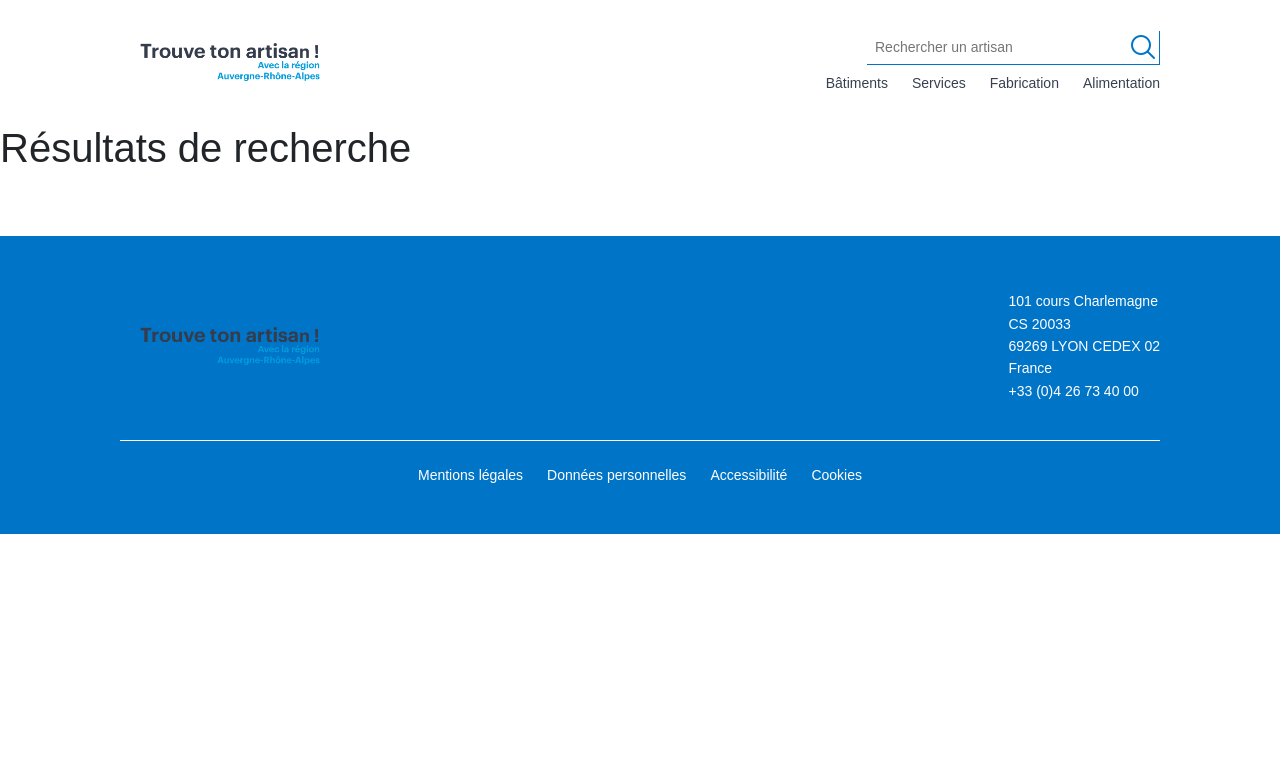
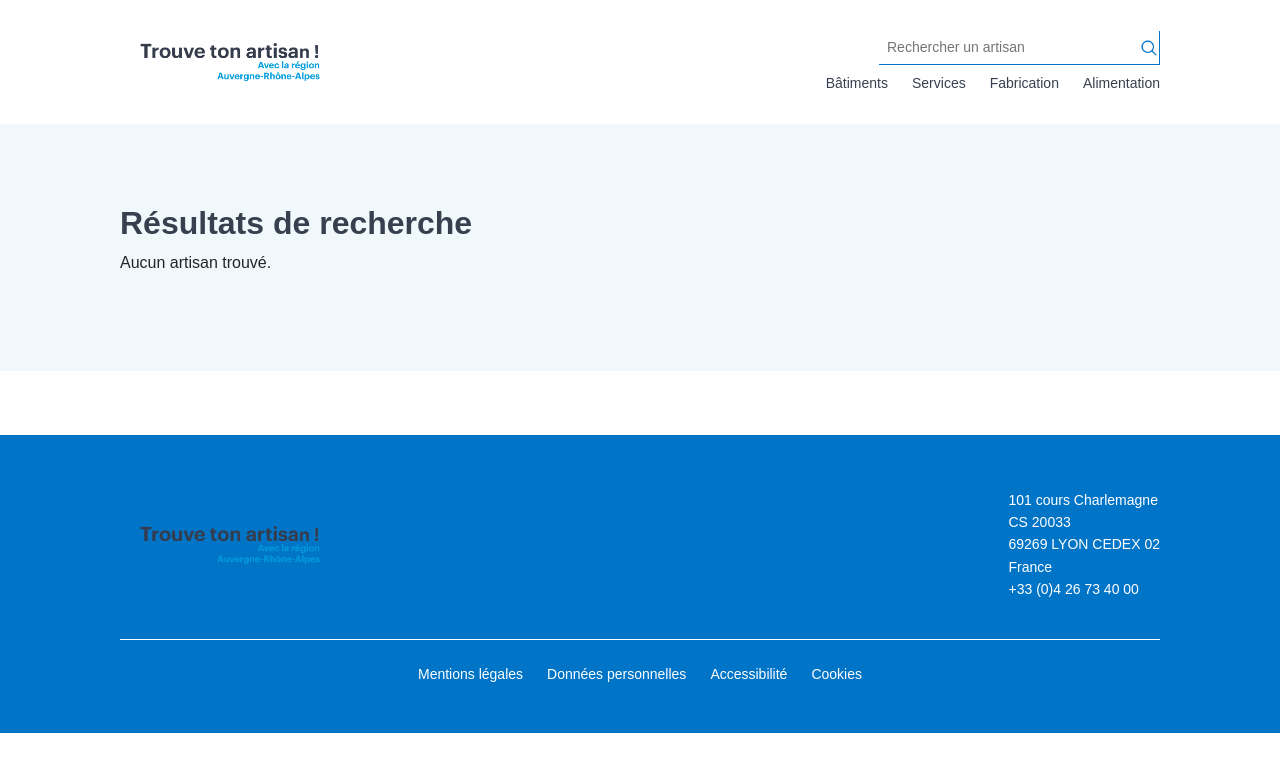
Before and after one commit to BrochotMaxime/brochot-maxime-devoir-site-trouve-ton-artisan, a React (Vite) app in the folder frontend/: page /recherche in a window 1280 px wide. Shown: the top 772 px of the page. Built offline with nearby package versions, Linux system fonts and the light colour scheme.

Commit message:
Create the Artisan list page and the search system

```diff
--- a/frontend/src/components/header.jsx
+++ b/frontend/src/components/header.jsx
@@ -1,9 +1,25 @@
-import { Link } from 'react-router-dom';
+import { Link, useNavigate } from 'react-router-dom';
+import { useState } from 'react';
+
 import logo from '../assets/logo.png';
 import loupe from '../assets/loupe.png';
 import menuBurger from '../assets/burger-bar.png';
 
 function Header() {
+        const [searchTerm, setSearchTerm] = useState('');
+        const navigate = useNavigate();
+
+        function handleSearchSubmit(event) {
+                event.preventDefault();
+
+                if (!searchTerm.trim()) {
+                        return;
+                }
+
+                navigate(`/recherche?name=${encodeURIComponent(searchTerm)}`);
+                setSearchTerm('');
+        }
+
         return (
                 <header className="header">
                         <div className="header__container">
@@ -22,11 +38,18 @@ function Header() {
                                 </div>
 
                                 <div className="header__desktop">
-                                        <form className="header__search">
-                                                <input type="search" placeholder="Rechercher un artisan" aria-label="Rechercher un artisan" />
-                                                <Link to="/recherche" className="header__icon-button" aria-label="Rechercher un artisan">
-                                                        <img src={loupe} alt="Loupe rechercher" />
-                                                </Link>
+                                        <form className="header__search" onSubmit={handleSearchSubmit}>
+                                                <input
+                                                        type="search"
+                                                        placeholder="Rechercher un artisan"
+                                                        aria-label="Rechercher un artisan"
+                                                        value={searchTerm}
+                                                        onChange={(event) => setSearchTerm(event.target.value)}
+                                                />
+
+                                                <button type="submit" className="header__search-button" aria-label="Lancer la recherche">
+                                                        <img src={loupe} alt="" />
+                                                </button>
                                         </form>
 
                                         <nav className="header__nav" aria-label="Navigation principale">
--- a/frontend/src/pages/CategoryPage.jsx
+++ b/frontend/src/pages/CategoryPage.jsx
@@ -1,5 +1,74 @@
+import { useEffect, useState } from 'react';
+import { useParams } from 'react-router-dom';
+
+import ArtisanCard from '../components/homePage/ArtisanCard';
+
 function CategoryPage() {
-        return <h1>Liste des artisans par catégorie</h1>;
+        const { id } = useParams();
+
+        const [category, setCategory] = useState(null);
+        const [artisans, setArtisans] = useState([]);
+        const [isLoading, setIsLoading] = useState(true);
+        const [errorMessage, setErrorMessage] = useState('');
+
+        useEffect(() => {
+                async function fetchCategoryArtisans() {
+                        try {
+                                setIsLoading(true);
+
+                                const response = await fetch(`http://localhost:3000/api/categories/${id}/artisans`);
+
+                                if (!response.ok) {
+                                        throw new Error('Erreur lors de la récupération des artisans.');
+                                }
+
+                                const data = await response.json();
+
+                                setCategory(data);
+
+                                const allArtisans = data.specialites.flatMap((specialite) =>
+                                        specialite.artisans.map((artisan) => ({...artisan,specialite,}))
+                                );
+
+                                setArtisans(allArtisans);
+                        } catch (error) {
+                                setErrorMessage('Impossible de charger les artisans de cette catégorie.');
+                        } finally {
+                                setIsLoading(false);
+                        }
+                }
+
+                fetchCategoryArtisans();
+        }, [id]);
+
+        return (
+                <section className="category-page">
+                        <div className="category-page__container">
+                                {isLoading && <p>Chargement...</p>}
+
+                                {errorMessage && <p>{errorMessage}</p>}
+
+                                {!isLoading && !errorMessage && (
+                                        <>
+                                                <h1>{category?.nom_categorie}</h1>
+                                                <p className="category-page__count">
+                                                        {artisans.length} artisan{artisans.length > 1 ? 's' : ''} trouvé{artisans.length > 1 ? 's' : ''}
+                                                </p>
+
+                                                {artisans.length > 0 ? (
+                                                        <div className="category-page__grid">
+                                                                {artisans.map((artisan) => (
+                                                                        <ArtisanCard key={artisan.id_artisan} artisan={artisan} />
+                                                                ))}
+                                                        </div>
+                                                ) : (
+                                                        <p>Aucun artisan trouvé dans cette catégorie.</p>
+                                                )}
+                                        </>
+                                )}
+                        </div>
+                </section>
+        );
 }
 
 export default CategoryPage;
--- a/frontend/src/pages/SearchPage.jsx
+++ b/frontend/src/pages/SearchPage.jsx
@@ -1,5 +1,76 @@
+import { useEffect, useState } from 'react';
+import { useSearchParams } from 'react-router-dom';
+
+import ArtisanCard from '../components/homePage/ArtisanCard';
+
 function SearchPage() {
-        return <h1>Résultats de recherche</h1>;
+        const [searchParams] = useSearchParams();
+        const name = searchParams.get('name');
+
+        const [artisans, setArtisans] = useState([]);
+        const [isLoading, setIsLoading] = useState(true);
+        const [errorMessage, setErrorMessage] = useState('');
+
+        useEffect(() => {
+                async function fetchSearchResults() {
+                        try {
+                                setIsLoading(true);
+                                setErrorMessage('');
+
+                                if (!name) {
+                                        setArtisans([]);
+                                        return;
+                                }
+
+                                const response = await fetch(
+                                        `http://localhost:3000/api/artisans/search?name=${encodeURIComponent(name)}`
+                                );
+
+                                if (!response.ok) {
+                                        throw new Error('Erreur lors de la recherche.');
+                                }
+
+                                const data = await response.json();
+                                setArtisans(data);
+                        } catch (error) {
+                                setErrorMessage('Impossible de charger les résultats de recherche.');
+                        } finally {
+                                setIsLoading(false);
+                        }
+                }
+
+                fetchSearchResults();
+        }, [name]);
+
+        return (
+                <section className="search-page">
+                        <div className="search-page__container">
+                                <h1>Résultats de recherche</h1>
+
+                                {name && (
+                                        <p className="search-page__query">
+                                                Recherche : <strong>{name}</strong>
+                                        </p>
+                                )}
+
+                                {isLoading && <p>Chargement...</p>}
+
+                                {errorMessage && <p>{errorMessage}</p>}
+
+                                {!isLoading && !errorMessage && artisans.length > 0 && (
+                                        <div className="search-page__grid">
+                                                {artisans.map((artisan) => (
+                                                        <ArtisanCard key={artisan.id_artisan} artisan={artisan} />
+                                                ))}
+                                        </div>
+                                )}
+
+                                {!isLoading && !errorMessage && artisans.length === 0 && (
+                                        <p>Aucun artisan trouvé.</p>
+                                )}
+                        </div>
+                </section>
+        );
 }
 
 export default SearchPage;
--- a/frontend/src/styles/main.scss
+++ b/frontend/src/styles/main.scss
@@ -26,6 +26,18 @@ body {
                         width: 160px;
                         height: auto;
                         display: block;
+                }
+        }
+
+        &__search-button {
+                border: none;
+                background: transparent;
+                cursor: pointer;
+                padding: 0;
+
+                img {
+                        width: 20px;
+                        height: 20px;
                 }
         }
 
@@ -448,3 +460,91 @@ body {
         font-size: 18px;
         margin-bottom: 8px;
 }
+
+.category-page {
+        background-color: #f1f8fc;
+        padding: 48px 16px;
+
+        &__container {
+                max-width: 1200px;
+                margin: 0 auto;
+        }
+
+        h1 {
+                color: #384050;
+                font-size: 32px;
+                font-weight: 700;
+                margin-bottom: 8px;
+        }
+
+        &__count {
+                color: #384050;
+                font-size: 16px;
+                margin-bottom: 32px;
+        }
+
+        &__grid {
+                display: grid;
+                gap: 24px;
+        }
+
+        @media (min-width: 768px) {
+                padding: 64px 32px;
+
+                &__grid {
+                        grid-template-columns: repeat(2, 1fr);
+                }
+        }
+
+        @media (min-width: 1200px) {
+                padding: 80px 120px;
+
+                &__grid {
+                        grid-template-columns: repeat(3, 1fr);
+                }
+        }
+}
+
+.search-page {
+        background-color: #f1f8fc;
+        padding: 48px 16px;
+
+        &__container {
+                max-width: 1200px;
+                margin: 0 auto;
+        }
+
+        h1 {
+                color: #384050;
+                font-size: 32px;
+                font-weight: 700;
+                margin-bottom: 8px;
+        }
+
+        &__query {
+                color: #384050;
+                font-size: 16px;
+                margin-bottom: 32px;
+        }
+
+        &__grid {
+                display: grid;
+                gap: 24px;
+        }
+
+        @media (min-width: 768px) {
+                padding: 64px 32px;
+
+                &__grid {
+                        grid-template-columns: repeat(2, 1fr);
+                }
+        }
+
+        @media (min-width: 1200px) {
+                padding: 80px 120px;
+
+                &__grid {
+                        grid-template-columns: repeat(3, 1fr);
+                }
+        }
+}
```
